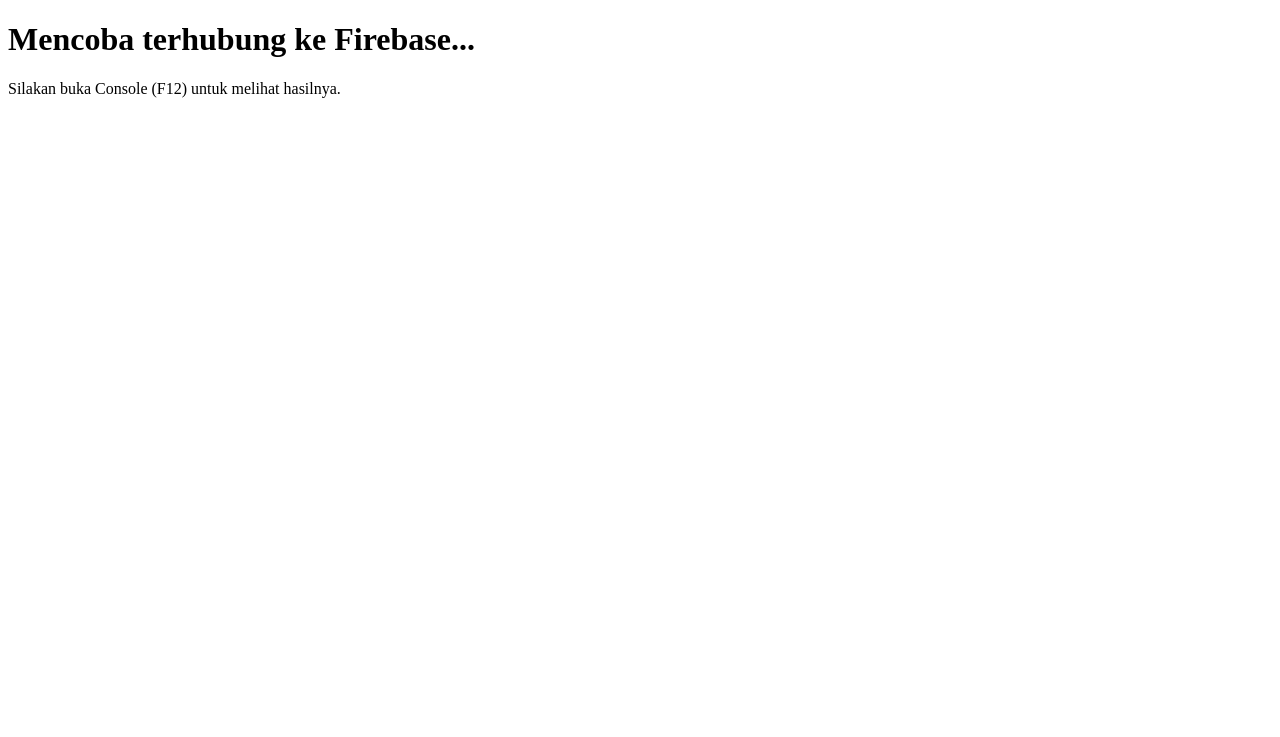
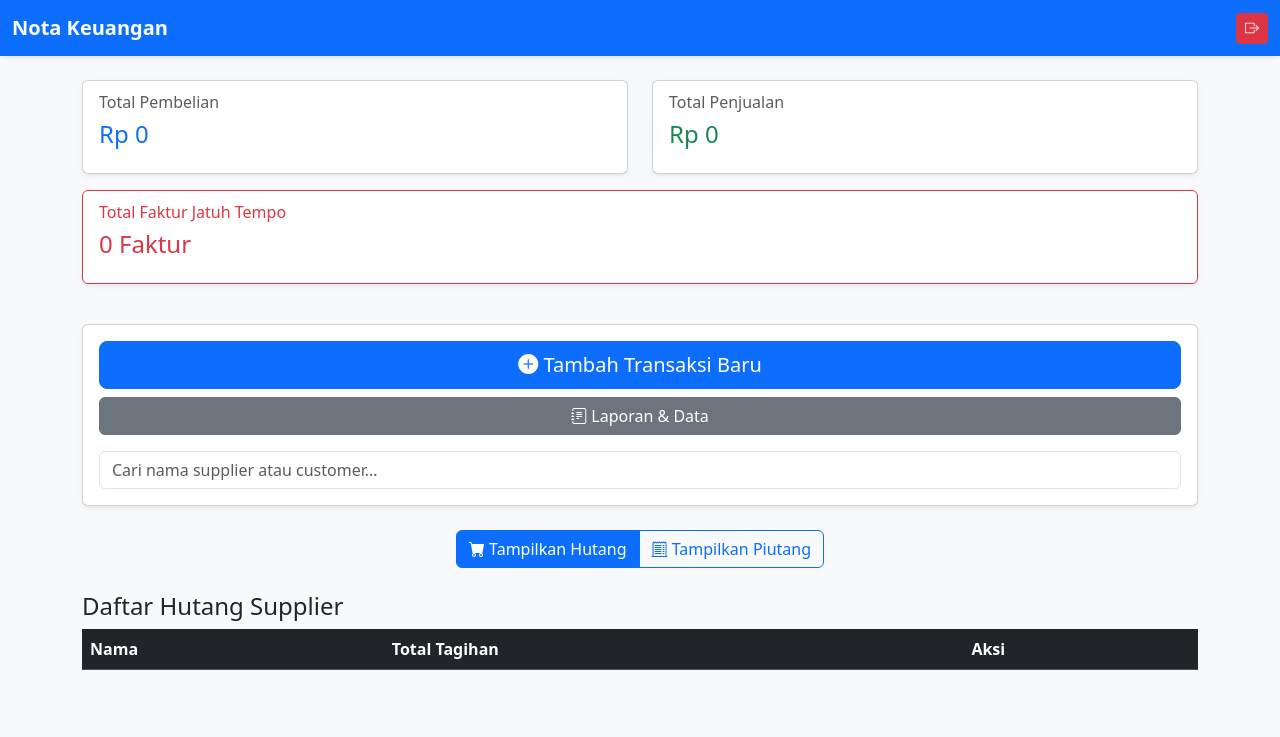
Before and after one commit to tius-su/Supplier-Notes, a plain HTML site: page index.html in a window 1280 px wide. Drawn offline with nearby package versions, Linux system fonts and the light colour scheme; no server answers.

Commit message:
Update index.html

```diff
--- a/index.html
+++ b/index.html
@@ -1,16 +1,75 @@
 <!DOCTYPE html>
 <html lang="id">
 <head>
-    <title>Tes Koneksi Firebase</title>
+    <meta charset="UTF-8">
+    <meta name="viewport" content="width=device-width, initial-scale=1.0">
+    <meta name="theme-color" content="#0d6efd"/>
+    <link rel="manifest" href="manifest.json">
+
+    <title>Dashboard - Nota Keuangan</title>
+    <link href="https://cdn.jsdelivr.net/npm/bootstrap@5.3.3/dist/css/bootstrap.min.css" rel="stylesheet">
+    <link rel="stylesheet" href="https://cdn.jsdelivr.net/npm/bootstrap-icons@1.11.3/font/bootstrap-icons.min.css">
+    <link rel="stylesheet" href="style.css">
 </head>
-<body>
-    <h1>Mencoba terhubung ke Firebase...</h1>
-    <p>Silakan buka Console (F12) untuk melihat hasilnya.</p>
+<body class="bg-light">
 
+    <nav class="navbar navbar-dark bg-primary shadow-sm sticky-top">
+        <div class="container-fluid">
+            <a class="navbar-brand fw-bold" href="#">Nota Keuangan</a>
+            <button class="btn btn-danger btn-sm" id="logout-button"><i class="bi bi-box-arrow-right"></i></button>
+        </div>
+    </nav>
+
+    <div class="container mt-4 pb-5">
+
+        <section id="dashboard" class="mb-4">
+            <div class="row">
+                <div class="col-6 mb-3"><div class="card shadow-sm"><div class="card-body"><h6 class="card-subtitle mb-2 text-muted">Total Pembelian</h6><h4 class="card-title text-primary" id="total-pembelian">Rp 0</h4></div></div></div>
+                <div class="col-6 mb-3"><div class="card shadow-sm"><div class="card-body"><h6 class="card-subtitle mb-2 text-muted">Total Penjualan</h6><h4 class="card-title text-success" id="total-penjualan">Rp 0</h4></div></div></div>
+                <div class="col-12 mb-3"><div class="card shadow-sm border-danger"><div class="card-body text-danger"><h6 class="card-subtitle mb-2">Total Faktur Jatuh Tempo</h6><h4 class="card-title" id="total-jatuh-tempo">0 Faktur</h4></div></div></div>
+            </div>
+        </section>
+
+        <section class="card card-body mb-4 shadow-sm">
+            <div class="d-grid gap-2 mb-3">
+                <button class="btn btn-primary btn-lg" data-bs-toggle="modal" data-bs-target="#transaksi-modal"><i class="bi bi-plus-circle-fill"></i> Tambah Transaksi Baru</button>
+                <button class="btn btn-secondary" data-bs-toggle="modal" data-bs-target="#report-modal"><i class="bi bi-journal-text"></i> Laporan & Data</button>
+            </div>
+            <input type="text" class="form-control" id="filter-nama" placeholder="Cari nama supplier atau customer...">
+        </section>
+
+        <div class="text-center mb-3">
+             <div class="btn-group" role="group">
+                <input type="radio" class="btn-check" name="appMode" id="mode-pembelian" value="pembelian" autocomplete="off" checked>
+                <label class="btn btn-outline-primary" for="mode-pembelian"><i class="bi bi-cart-fill"></i> Tampilkan Hutang</label>
+                <input type="radio" class="btn-check" name="appMode" id="mode-penjualan" value="penjualan" autocomplete="off">
+                <label class="btn btn-outline-primary" for="mode-penjualan"><i class="bi bi-receipt-cutoff"></i> Tampilkan Piutang</label>
+            </div>
+        </div>
+
+        <h4 id="list-title" class="mt-4">Daftar Hutang Supplier</h4>
+        <div class="table-responsive">
+            <table class="table table-hover align-middle">
+                <thead class="table-dark"><tr><th>Nama</th><th>Total Tagihan</th><th>Aksi</th></tr></thead>
+                <tbody id="entity-list-body"></tbody>
+            </table>
+        </div>
+    </div>
+
+    <div class="modal fade" id="details-modal" tabindex="-1">...</div>
+    <div class="modal fade" id="transaksi-modal" tabindex="-1">...</div>
+    <div class="modal fade" id="payment-modal" tabindex="-1">...</div>
+    <div class="modal fade" id="report-modal" tabindex="-1">...</div>
+    <div class="modal fade" id="view-report-modal" tabindex="-1">...</div>
+
+
+    <script src="https://cdn.jsdelivr.net/npm/bootstrap@5.3.3/dist/js/bootstrap.bundle.min.js"></script>
     <script src="https://www.gstatic.com/firebasejs/8.10.1/firebase-app.js"></script>
     <script src="https://www.gstatic.com/firebasejs/8.10.1/firebase-auth.js"></script>
     <script src="https://www.gstatic.com/firebasejs/8.10.1/firebase-firestore.js"></script>
-
+    <script src="https://cdnjs.cloudflare.com/ajax/libs/jspdf/2.5.1/jspdf.umd.min.js"></script>
+    <script src="https://cdnjs.cloudflare.com/ajax/libs/jspdf-autotable/3.8.2/jspdf.plugin.autotable.min.js"></script>
+    <script src="https://cdnjs.cloudflare.com/ajax/libs/xlsx/0.18.5/xlsx.full.min.js"></script>
     <script src="app.js"></script>
 </body>
 </html>
```
